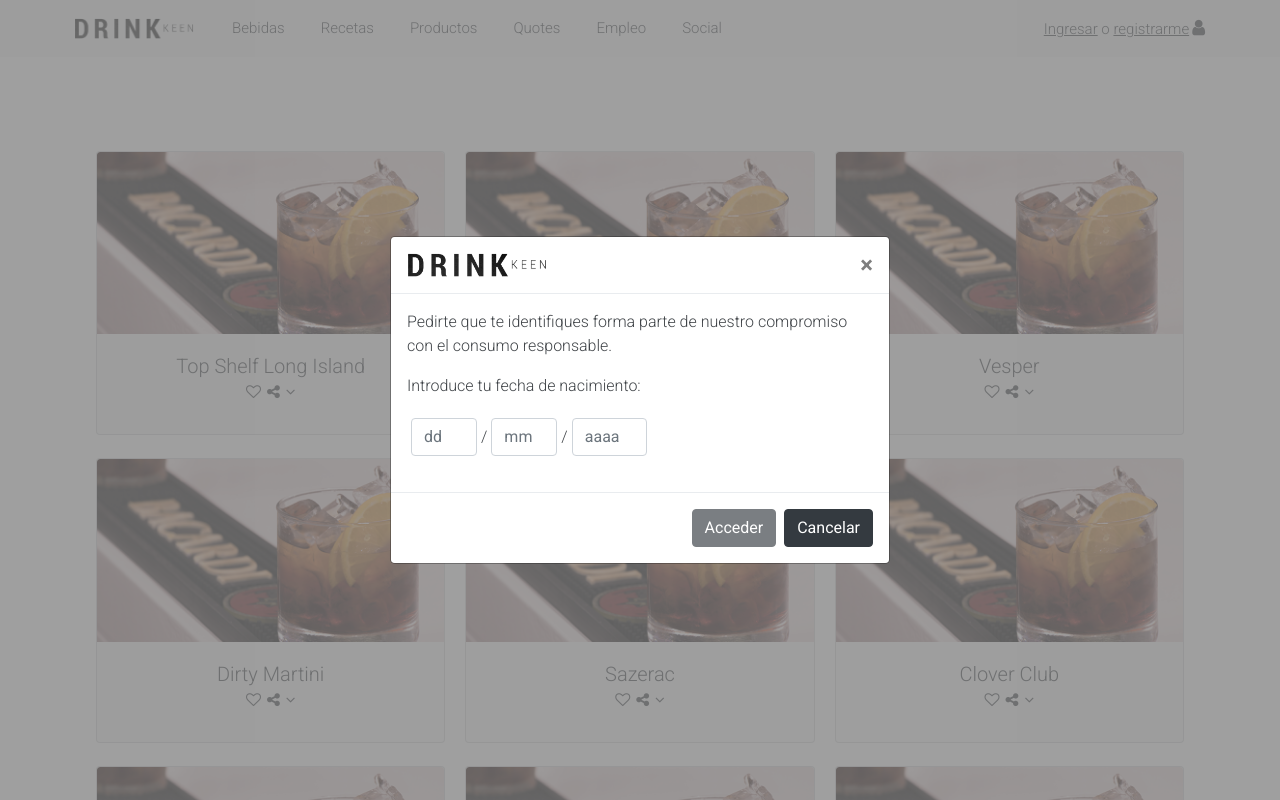
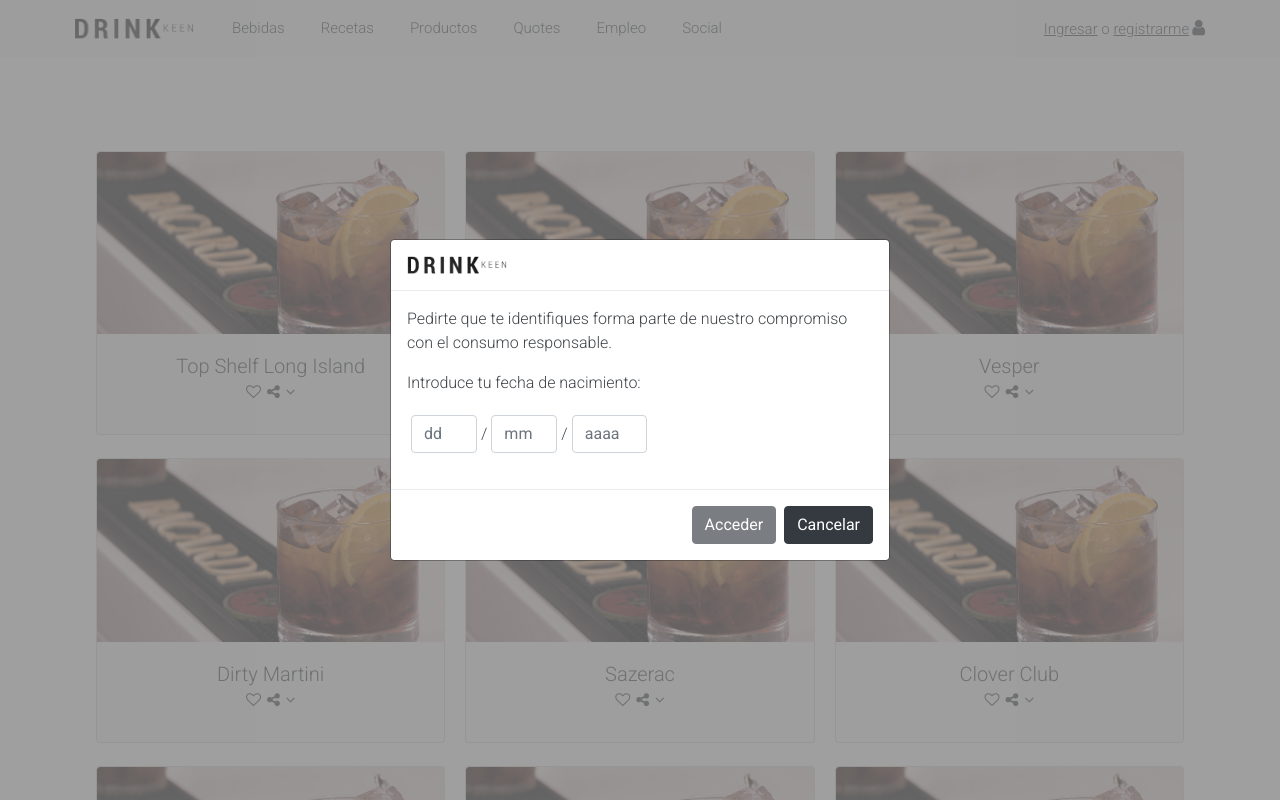
Before and after one commit to okaywaitwhat/drinkkeen, a Vue app in the folder web/: page /cocteleria/clasica in a window 1280 px wide. Both pictures are taken after a click on the element 640 px from the left and 767 px from the top of the page. Shown: the top 800 px of the page. Built offline with nearby package versions, Linux system fonts and the light colour scheme; what vue-progressive-image would draw is missing.

Commit message:
+ getBackToIntro

```diff
--- a/web/src/App.vue
+++ b/web/src/App.vue
@@ -4,7 +4,7 @@
     <Intro v-if="!dismissedIntro" @dismissIntro="dismissIntro()"/>
     <template v-else>
       <Navbar />
-      <Modal v-if="!dismissedModal" @dismissModal="dismissModal()" />
+      <Modal v-if="!dismissedModal" @dontDismissIntro="dontDismissIntro()" @dismissModal="dismissModal()" />
       <!-- definimos el router y adentro el mismo se encarga de mostrar lo que queremos para cada ruta -->
       <router-view class="view"></router-view>
       <Foot />
@@ -41,6 +41,10 @@ export default {
       this.dismissedModal = true
       localStorage.setItem(modalKey, true)
     },
+    dontDismissIntro () {
+      this.dismissedIntro = false
+      localStorage.removeItem(introKey, true)
+    },
   }
 }
 </script>
@@ -49,5 +53,4 @@ export default {
 
 @import '../src/styles/main.scss';
 
-
 </style>
--- a/web/src/components/Modal.vue
+++ b/web/src/components/Modal.vue
@@ -4,9 +4,6 @@
     <div class="modal-content">
       <div class="modal-header">
         <img src="../assets/media/smlogo.png">
-        <button type="button" class="close" data-dismiss="modal" aria-label="Close">
-          <span aria-hidden="true">&times;</span>
-        </button>
       </div>
 
       <div class="modal-body">
@@ -23,7 +20,7 @@
 
       <div class="modal-footer">
         <button type="button" class="btn btn-dark" :class="{ disabled: !isValid }" @click="access()">Acceder</button>
-        <button type="button" class="btn btn-dark">Cancelar</button>
+        <button type="button" class="btn btn-dark" @click="backToIntro()">Cancelar</button>
       </div>
     </div>
   </div>
@@ -54,7 +51,10 @@ export default {
       if (this.isValid) {
         this.$emit('dismissModal')
       }
-    }
+    },
+    backToIntro () {
+        this.$emit('dontDismissIntro')
+    },
   }
 }
 </script>
@@ -73,6 +73,6 @@ section {
 }
 
 img {
-  width: 140px;
+  width: 100px;
 }
 </style>
```
